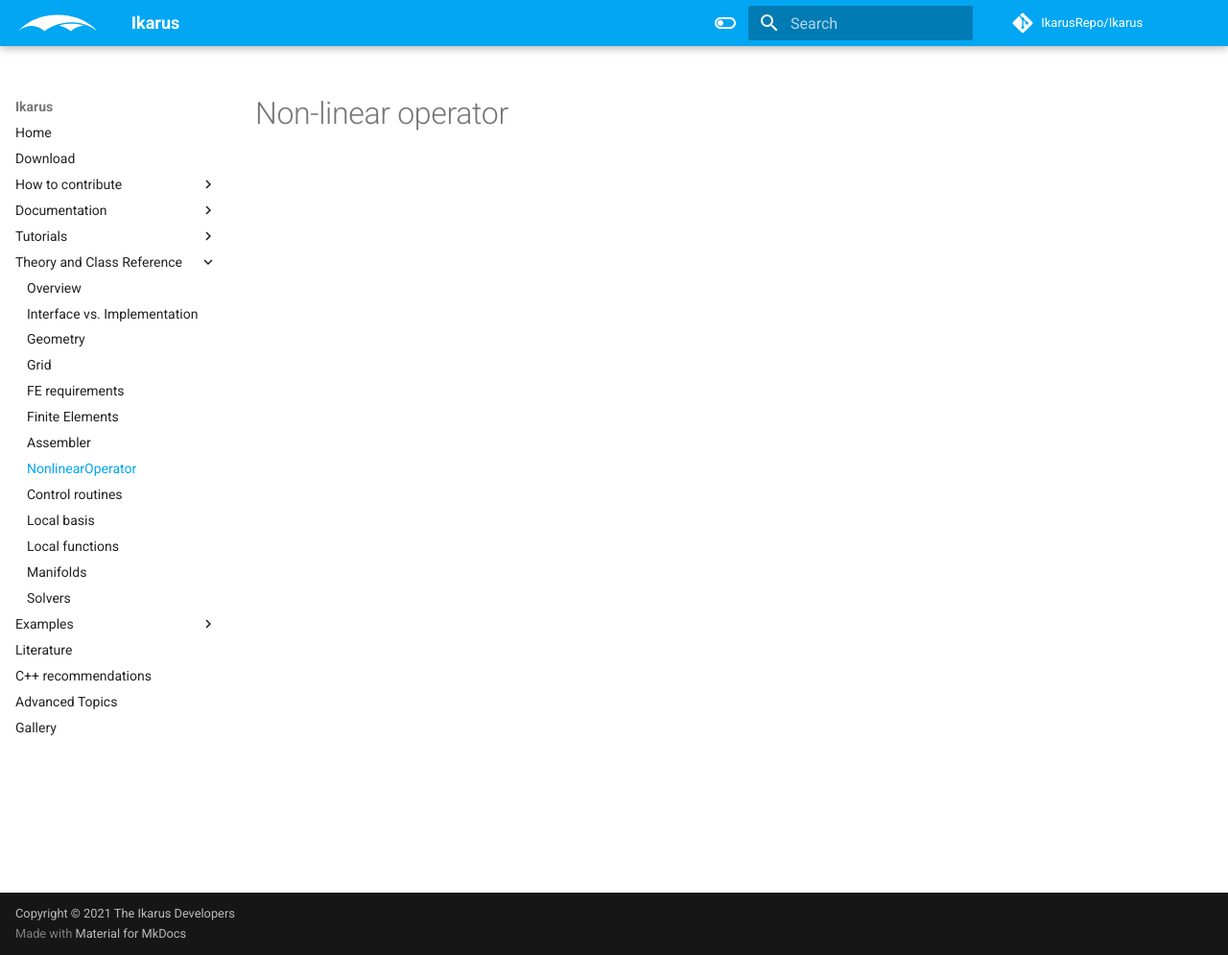
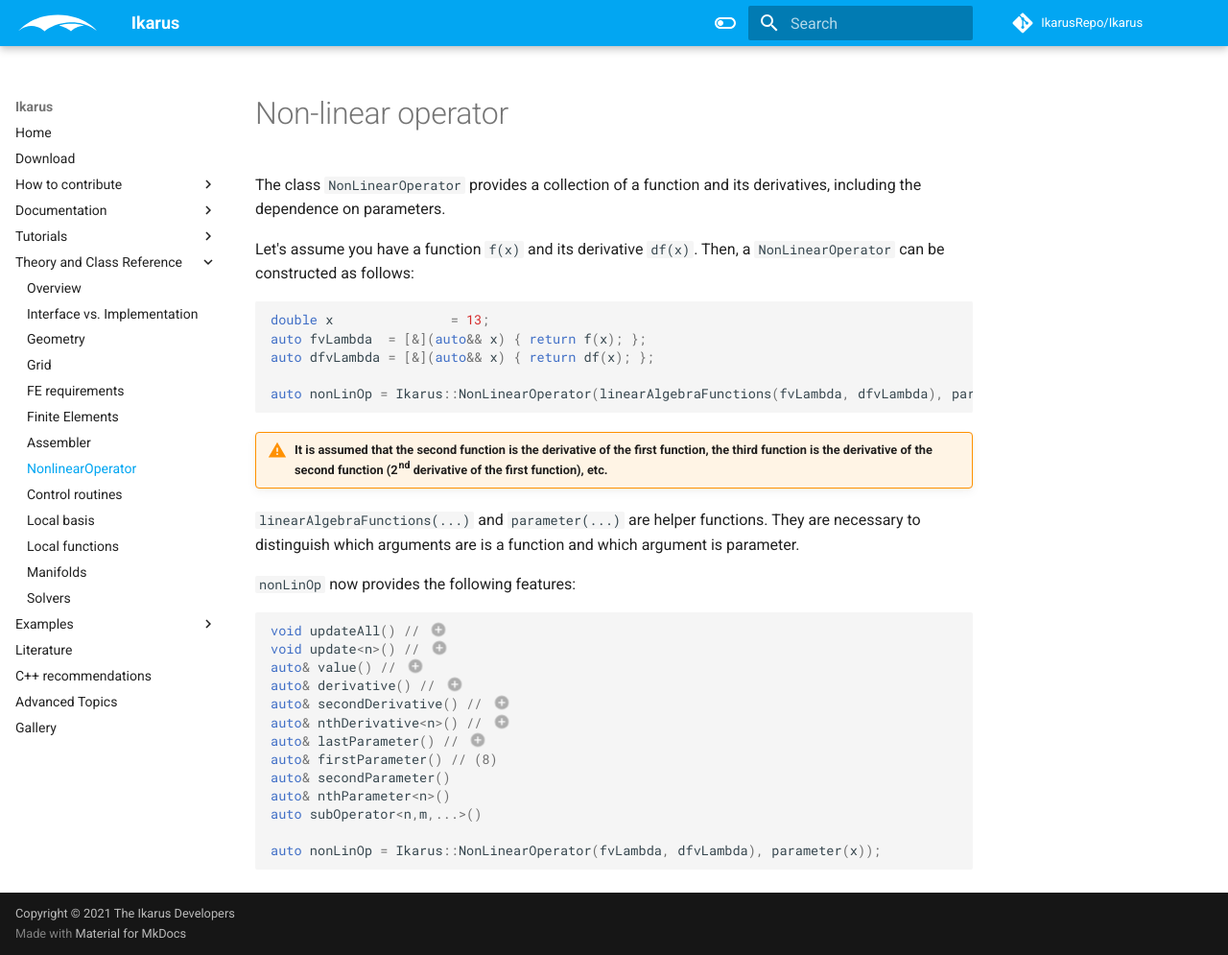
Before and after one commit to ikarus-project/ikarus, an MkDocs documentation site: the page built from docs/website/01_theory/nonlinearOperator.md, in a window 1280 px wide and 995 px high. Shown: the whole window at 96% size. Built offline with MkDocs 1.6.1 and Material for MkDocs 9.7.7, drawn with Linux system fonts in a browser that asks for light colours; comment, search, counter and statistics services are not loaded.

Commit message:
Added Nonlinear Operator documentation (not yet complete)

````diff
--- a/docs/website/01_theory/nonlinearOperator.md
+++ b/docs/website/01_theory/nonlinearOperator.md
@@ -1 +1,45 @@
 # Non-linear operator
+
+The class ``NonLinearOperator`` provides a collection of a function and its derivatives, including the dependence
+on parameters.
+
+Let's assume you have a function ``f(x)`` and its derivative ``df(x)``.
+Then, a ``NonLinearOperator`` can be constructed as follows:
+
+```cpp
+double x               = 13;
+auto fvLambda  = [&](auto&& x) { return f(x); };
+auto dfvLambda = [&](auto&& x) { return df(x); };
+
+auto nonLinOp = Ikarus::NonLinearOperator(linearAlgebraFunctions(fvLambda, dfvLambda), parameter(x));
+```
+!!! warning "It is assumed that the second function is the derivative of the first function, the third function is the derivative of the second function (2nd derivative of the first function), etc."
+
+``linearAlgebraFunctions(...)`` and ``parameter(...)`` are helper functions. They are necessary to distinguish which arguments are
+is a function and which argument is parameter.
+
+
+``nonLinOp`` now provides the following features:
+```cpp
+void updateAll() // (1)
+void update<n>() // (2)
+auto& value() // (3)
+auto& derivative() // (4)
+auto& secondDerivative() // (5)
+auto& nthDerivative<n>() // (6)
+auto& lastParameter() // (7)
+auto& firstParameter() // (8)
+auto& secondParameter()
+auto& nthParameter<n>()
+auto subOperator<n,m,...>()
+
+auto nonLinOp = Ikarus::NonLinearOperator(fvLambda, dfvLambda), parameter(x));
+```
+
+1. Evaluates all functions
+2. Evaluates the n-th function in ``linearAlgebraFunctions(...)`` . Counting starts from 0 as always in C++.
+3. Returns the result of the function evaluation.
+4. Returns the result of the evaluation of the first derivative (if the function for the first derivative of passed to the nonlinear Operator at construction.)
+5. Returns the result of the evaluation of the second derivative (if the function for the second derivative of passed to the nonlinear Operator at construction.).
+6. Returns the result of the evaluation of the n-th derivative (if the function for the third derivative of passed to the nonlinear Operator at construction.).
+7.
````
